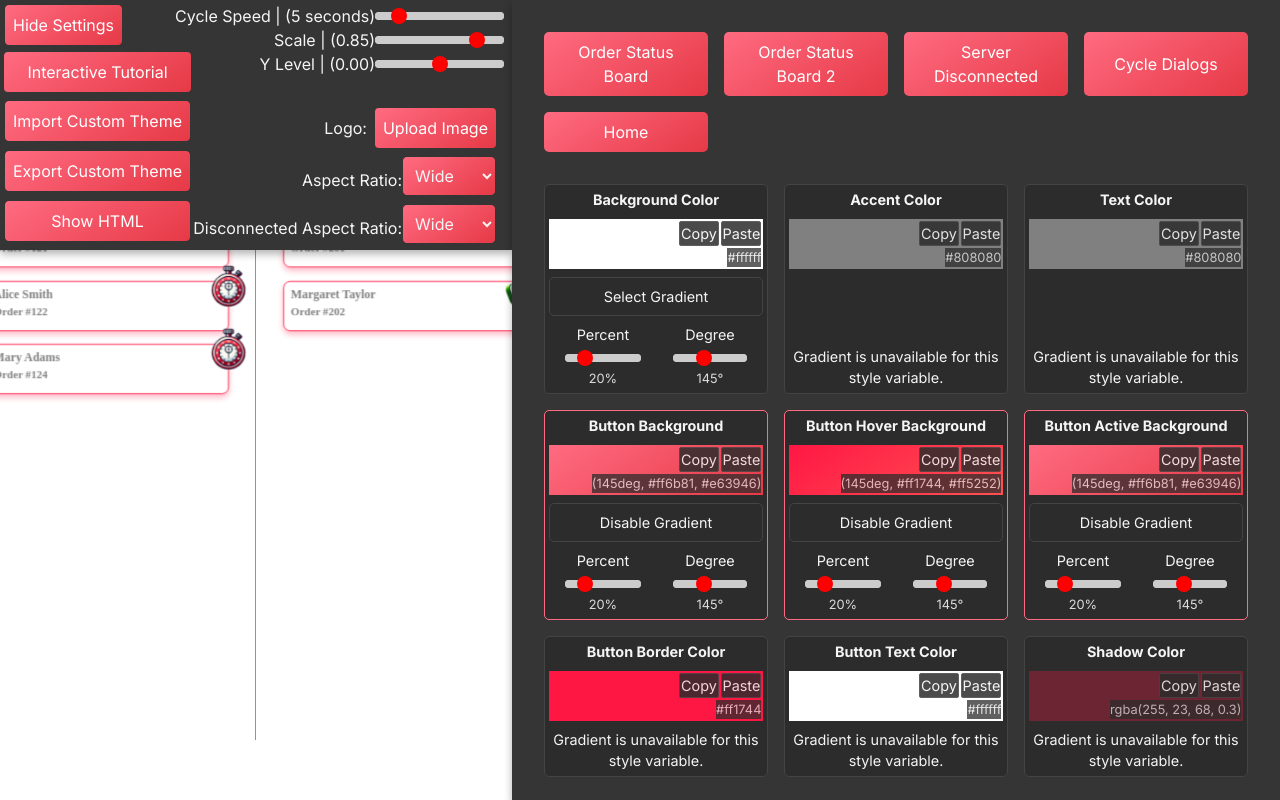
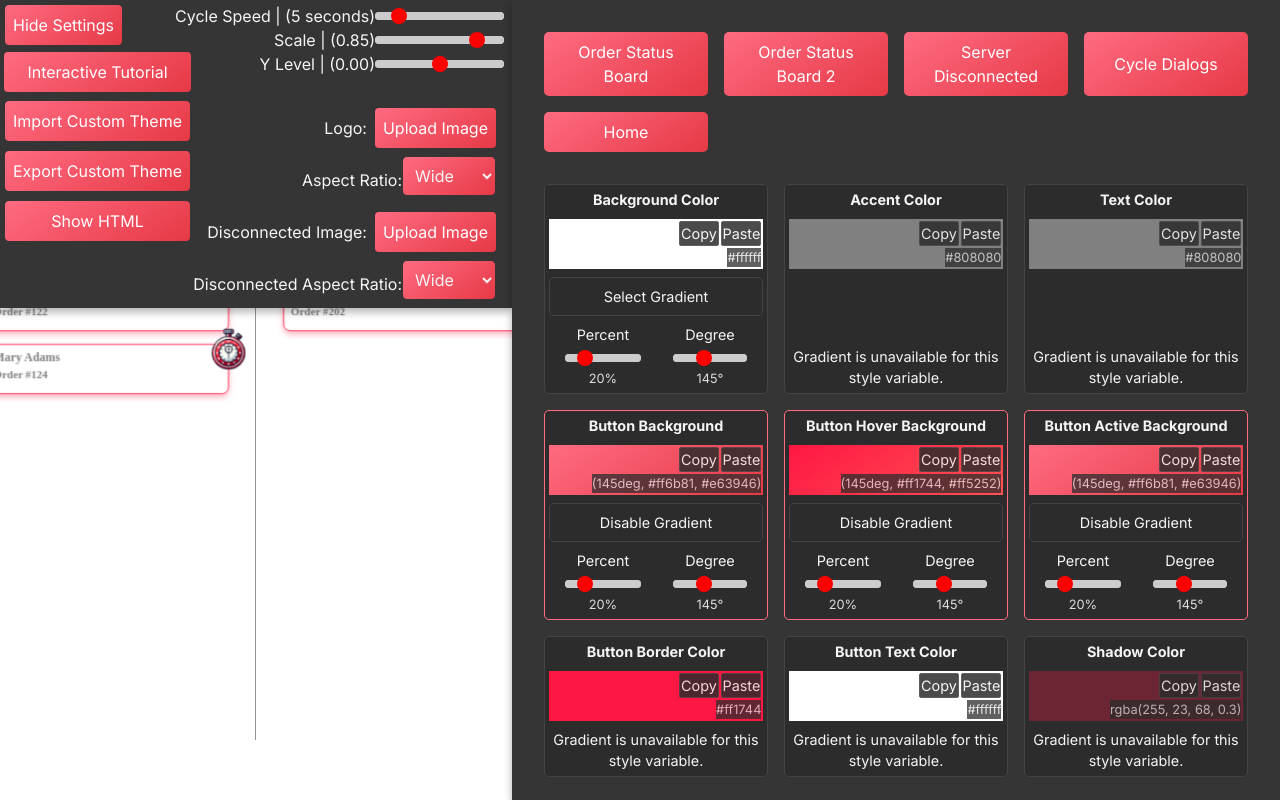
Before and after one commit to JordanReady/OTM.ThemeCreator, a Next.js app: page /orderStatusBoard in a window 1280 px wide. Built offline with nearby package versions, Linux system fonts and the light colour scheme; no server answers.

Commit message:
fix: HTML export logic

```diff
--- a/app/orderStatusBoard/dialogs/OSBDialogDisplay.tsx
+++ b/app/orderStatusBoard/dialogs/OSBDialogDisplay.tsx
@@ -35,6 +35,7 @@ type Props = {
   shadowColor: string;
   showHtml: boolean;
   disconnectedImgAspectRatio: string;
+  disconnectedImg: string;
 };
 
 export default function DialogDisplay({
@@ -56,6 +57,7 @@ export default function DialogDisplay({
   shadowColor,
   showHtml,
   disconnectedImgAspectRatio,
+  disconnectedImg,
 }: Props) {
   const [orders, setOrders] = useState<Order[]>([
     // Preparing Orders (StatusId=1)
@@ -122,7 +124,7 @@ export default function DialogDisplay({
       case "OSBDisconnected":
         return getOSBDisconnectedHtml(
           "/images/ServerDisconnected.png", // imgSrc
-          aspectRatioClass, // aspectRatio: 'square', 'wide', 'portrait', 'classic', 'banner'
+          disconnectedImgAspectRatio, // aspectRatio: 'square', 'wide', 'portrait', 'classic', 'banner'
           backgroundColor, // backgroundColor
           accentColor, // accentColor
           buttonBackground, // buttonBackground
@@ -177,7 +179,6 @@ export default function DialogDisplay({
                   className="copy"
                   onClick={() => {
                     navigator.clipboard.writeText(componentHtml);
-                    alert("HTML copied to clipboard!");
                   }}
                 >
                   Copy
@@ -209,7 +210,6 @@ export default function DialogDisplay({
                   className="copy"
                   onClick={() => {
                     navigator.clipboard.writeText(componentHtml);
-                    alert("HTML copied to clipboard!");
                   }}
                 >
                   Copy
@@ -241,7 +241,6 @@ export default function DialogDisplay({
                   className="copy"
                   onClick={() => {
                     navigator.clipboard.writeText(componentHtml);
-                    alert("HTML copied to clipboard!");
                   }}
                 >
                   Copy
@@ -252,7 +251,7 @@ export default function DialogDisplay({
             </div>
           ) : (
             <OSBDisconnected
-              imgSrc="/ServerDisconnected.png"
+              imgSrc={disconnectedImg}
               aspectRatio={disconnectedImgAspectRatio}
               pos={pos}
             />
--- a/app/orderStatusBoard/dialogs/OSBDisconnectedHtml.ts
+++ b/app/orderStatusBoard/dialogs/OSBDisconnectedHtml.ts
@@ -175,7 +175,7 @@ export function getOSBDisconnectedHtml(
               <h1>Disconnected</h1>
               <img
                 class="disconnected-logo server-disconnected-${aspectRatio}"
-                src="${imgSrc}"
+                src="./images/ServerDisconnected.png"
                 alt="Disconnected Logo"
               />
               <p>The server is currently unavailable. Please try again later.</p>
--- a/app/orderStatusBoard/dialogs/OSBDisplay1Html.ts
+++ b/app/orderStatusBoard/dialogs/OSBDisplay1Html.ts
@@ -337,7 +337,7 @@ export function getOSBDisplay1Html(
               <img
                 class="osb-logo ${getOsbLogoClass(aspectRatio)}"
                 id="graphic-top-left"
-                src="./images${imgSrc}"
+                src="./images/OSBLogo.png"
                 alt="Logo"
               />
               <!-- <h2 class="custom-dialog-header">Current Orders</h2> -->
--- a/app/orderStatusBoard/dialogs/OSBDisplay2Html.tsx
+++ b/app/orderStatusBoard/dialogs/OSBDisplay2Html.tsx
@@ -337,7 +337,7 @@ export function getOSBDisplay2Html(
                 <img
                   class="osb-logo ${getOsbLogoClass(aspectRatio)}"
                   id="graphic-top-left"
-                  src="./images${imgSrc}"
+                  src="./images/OSBLogo.png"
                   alt="Logo"
                 />
                 <!-- <h2 class="custom-dialog-header">Current Orders</h2> -->
--- a/app/orderStatusBoard/orderStatusBoard.scss
+++ b/app/orderStatusBoard/orderStatusBoard.scss
@@ -76,10 +76,6 @@
   height: 100%;
 }
 
-.osb-settings-container {
-  height: 250px !important;
-}
-
 .html-container {
   position: fixed !important;
   background: var(--background-color);
@@ -138,7 +134,7 @@
     }
 
     pre {
-      font-size: 8px;
+      font-size: 14px;
       margin-top: 2rem; /* Ensures some space below the button */
       max-height: calc(
         80dvh - 4rem
--- a/app/orderStatusBoard/page.tsx
+++ b/app/orderStatusBoard/page.tsx
@@ -27,6 +27,9 @@ export default function OrderStatusBoard({}: Props) {
   const [aspectRatio, setAspectRatio] = useState("banner");
   const [disconnectedImgAspectRatio, setDisconnectedImgAspectRatio] =
     useState("square");
+  const [disconnectedImg, setDisconnectedImg] = useState(
+    "/ServerDisconnected.png"
+  );
   const [pos, setPos] = useState(0);
   const [showTutorial, setShowTutorial] = useState(false);
   const [tutorialStep, setTutorialStep] = useState(0);
@@ -351,6 +354,8 @@ export default function OrderStatusBoard({}: Props) {
             showHtml={showHtml}
             setShowHtml={setShowHtml}
             setDisconnectedImgAspectRatio={setDisconnectedImgAspectRatio}
+            disconnectedImg={disconnectedImg}
+            setDisconnectedImg={setDisconnectedImg}
           />
 
           <DialogDisplay
@@ -372,6 +377,7 @@ export default function OrderStatusBoard({}: Props) {
             shadowColor={shadowColor}
             showHtml={showHtml}
             disconnectedImgAspectRatio={disconnectedImgAspectRatio}
+            disconnectedImg={disconnectedImg}
           />
 
           {/* Theme Picker Display*/}
--- a/components/SettingsDisplay.tsx
+++ b/components/SettingsDisplay.tsx
@@ -30,6 +30,8 @@ type Props = {
   setImportTheme: (importTheme: boolean) => void;
   importedTheme: string;
   setDisconnectedImgAspectRatio: (disconnectedImgAspectRatio: string) => void;
+  disconnectedImg: string;
+  setDisconnectedImg: (disconnectedImg: string) => void;
 };
 
 type ButtonType =
@@ -65,6 +67,8 @@ export default function SettingsDisplay({
   showHtml,
   setShowHtml,
   setDisconnectedImgAspectRatio,
+  disconnectedImg,
+  setDisconnectedImg,
 }: Props) {
   useEffect(() => {
     setCycle(true);
@@ -389,6 +393,29 @@ export default function SettingsDisplay({
               <option value="square">Square</option>
             </select>
           </div>
+
+          {/* Disconnected Upload */}
+          <div className="setting-option">
+            <p>Disconnected Image: </p>
+            <label htmlFor="disconnected-img" className="custom-upload-label">
+              Upload Image
+            </label>
+            <input
+              id="disconnected-img"
+              className="img-option"
+              type="file"
+              accept="image/*"
+              onChange={(e) => {
+                const file = e.target.files?.[0];
+                if (file) {
+                  const reader = new FileReader();
+                  reader.onload = () =>
+                    setDisconnectedImg(reader.result as string);
+                  reader.readAsDataURL(file);
+                }
+              }}
+            />
+          </div>
           {/* Aspect Ratio Selector */}
           <div className="setting-option">
             <label htmlFor="aspect-ratio">Disconnected Aspect Ratio: </label>
```
